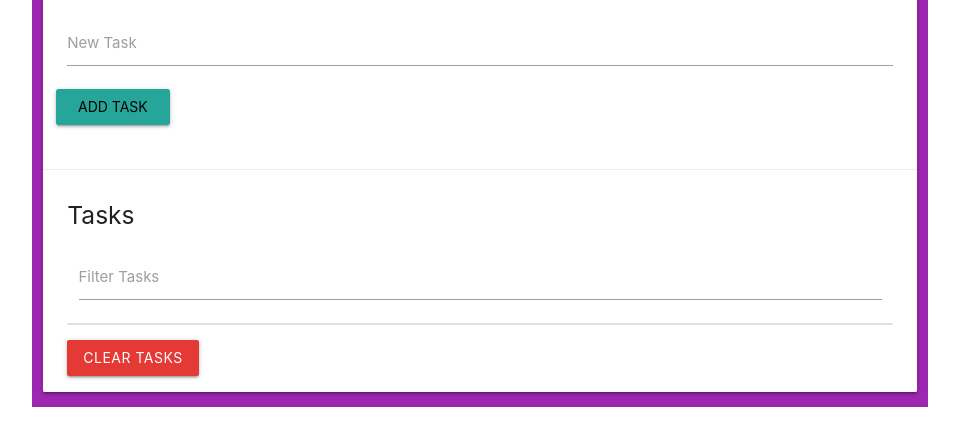
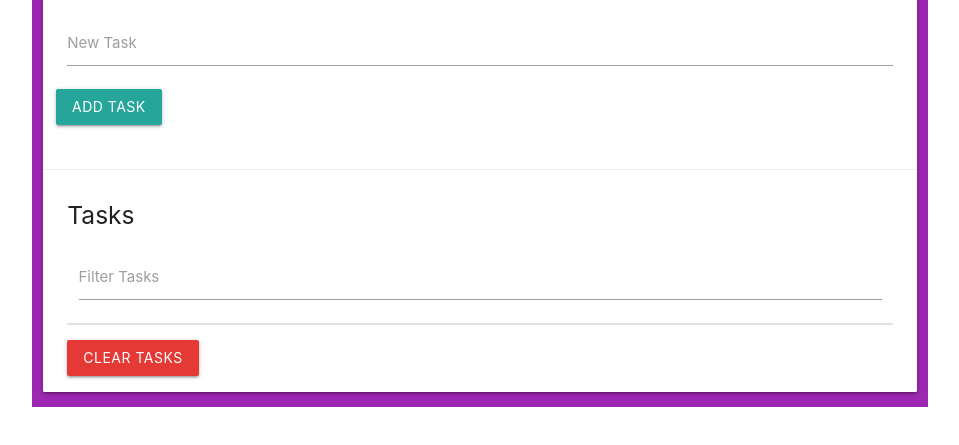
Before and after one commit to nemanjaweb/task-lists, a plain HTML site: page index.html in a window 1280 px wide. Shown: the part 67-512 px from the top of the page, without its empty margins (160-1119 px from the left). Drawn offline with nearby package versions, Linux system fonts and the light colour scheme.

Commit message:
readme update

```diff
--- a/index.html
+++ b/index.html
@@ -29,11 +29,7 @@
                     <input type="text" name="task" id="task" />
                     <label for="task">New Task</label>
                   </div>
-                  <input
-                    type="submit"
-                    value="Add Task"
-                    class="btn waves-effect waves-light"
-                  />
+                  <input type="submit" value="Add Task" class="btn" />
                 </form>
               </div>
             </div>
```
Also changed, not shown: 1 other file.
